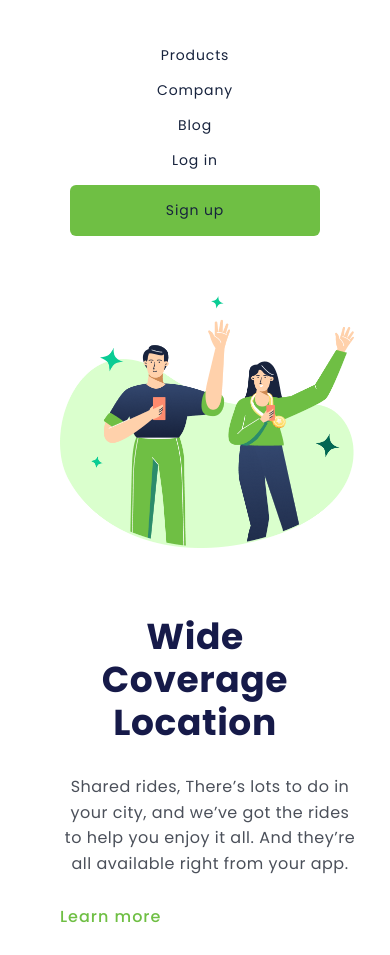
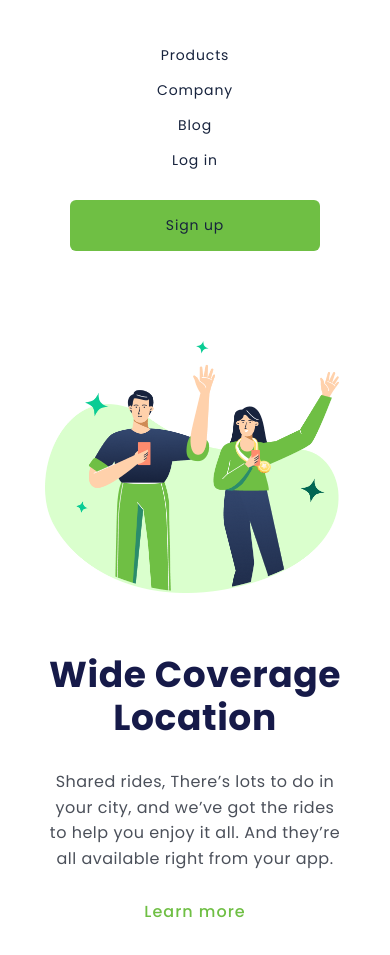
Before and after one commit to daniellypedrini/Primeiro-Desafio, a plain HTML site: page index.html in a window 390 px wide. Before the commit the page ends 930 px from the top, so only its background shows below. Drawn offline with Linux system fonts and the light colour scheme.

Commit message:
CSS alteração

```diff
--- a/style.css
+++ b/style.css
@@ -111,12 +111,12 @@ p {
 }
 
 @media screen and (max-width: 600px) {
+
     section {
         flex-direction: column;
         align-items: center;
         padding: 0 10px;
-
-margin: auto ;
+    margin: auto ;
     }
 
     .links {
@@ -124,7 +124,7 @@ margin: auto ;
         display: flex;
         flex-direction: column;
         align-items: center;
-        margin:30px 50px ;
+        margin:30px auto;
     }
 
     .menu {
@@ -137,21 +137,24 @@ margin: auto ;
     button {
         width: 100%;
         max-width: 250px;
-        margin-top: 15px;
+        margin: 30px auto;
+        display: flow-root;
     }
 
     img {
         width: 100%;
         max-width: 300px;
         height: auto;
-        margin: 30px 50px;
+        margin:30px auto;
+        display: flow-root;
     }
 
     h1 {
         font-size: 36px;
         line-height: 1.2;
         text-align: center;
-        margin:  30px 50px;
+        margin: 30px auto;
+        display: flow-root;
     }
 
 p {
@@ -160,13 +163,15 @@ p {
     font-size: 16px;
     line-height: 1.6;
     text-align: center;
-    margin: 30px 50px;
+    margin:30px auto;
+    display: flow-root;
 }
 
 .aside-text {
     text-align: center;
     margin: auto;
     font-size: 16px;
-    margin:  30px 50px;
+    margin: 30px auto;
+    display: flow-root;
 }
 }
```
